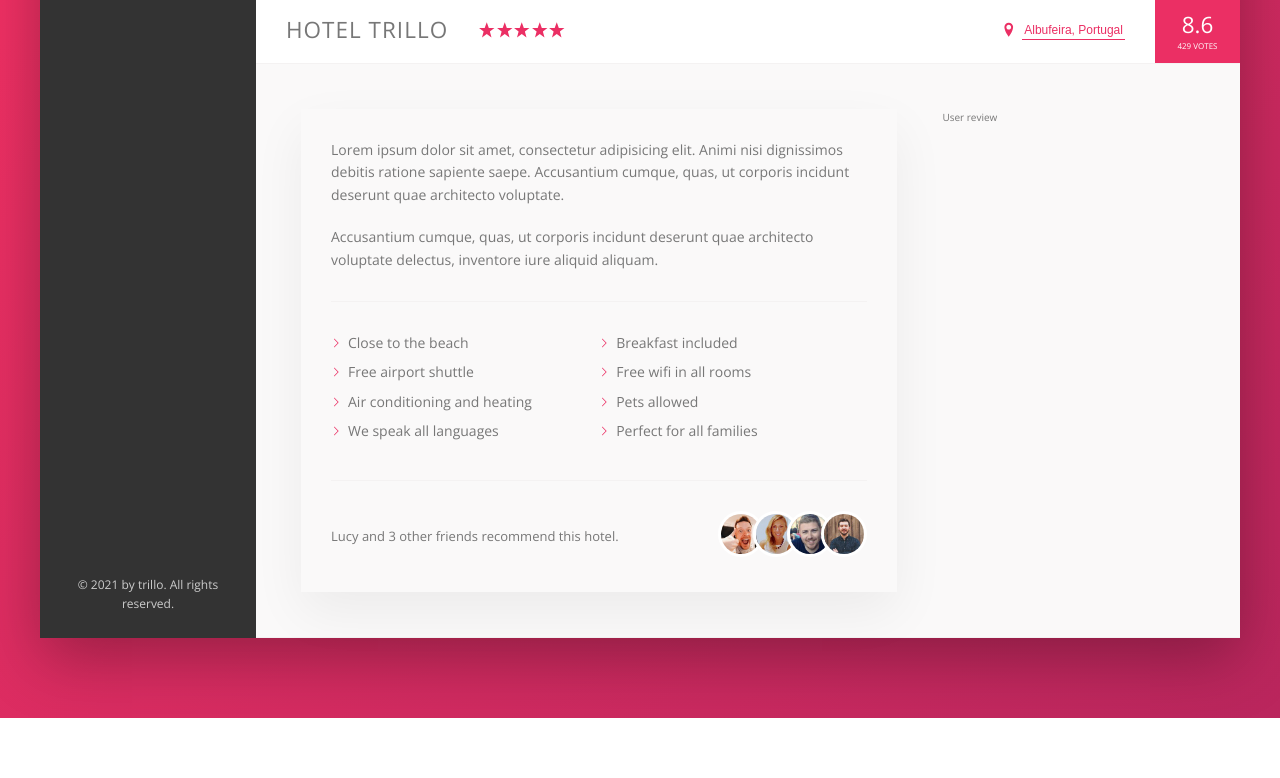
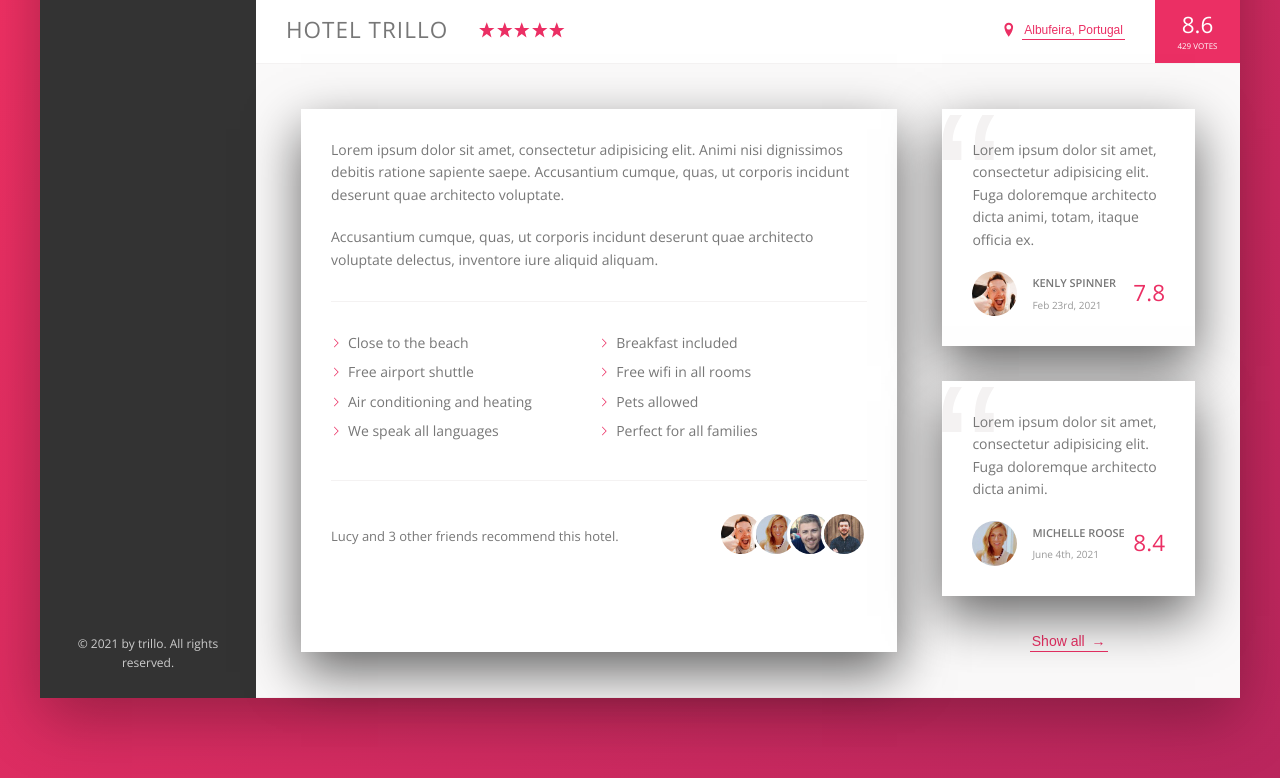
Before and after one commit to wzheng10/Trillo, a website: page index.html in a window 1280 px wide. Shown: the part 539-1317 px from the top of the page. Before the commit the page ends 1257 px from the top, so only its background shows below. Drawn offline with nearby package versions, Linux system fonts and the light colour scheme.

Commit message:
User Review Section:

```diff
--- a/index.html
+++ b/index.html
@@ -175,10 +175,37 @@
 
 
                         <div class="user-review">
-                            User review
+                            <figure class="review">
+                                <blockquote class="review__text">
+                                    Lorem ipsum dolor sit amet, consectetur adipisicing elit. Fuga doloremque architecto
+                                    dicta animi, totam, itaque officia ex.
+                                </blockquote>
+                                <figcaption class="review__user">
+                                    <img src="img/user-1.jpg" alt="User 1" class="review__photo">
+                                    <div class="review__user-box">
+                                        <p class="review__user-name">Kenly Spinner</p>
+                                        <p class="review__user-date">Feb 23rd, 2021</p>
+                                    </div>
+                                    <div class="review__user-rating">7.8</div>
+                                </figcaption>
+                            </figure>
+
+                            <figure class="review">
+                                <blockquote class="review__text">
+                                    Lorem ipsum dolor sit amet, consectetur adipisicing elit. Fuga doloremque architecto dicta animi.
+                                </blockquote>
+                                <figcaption class="review__user">
+                                    <img src="img/user-2.jpg" alt="User 2" class="review__photo">
+                                    <div class="review__user-box">
+                                        <p class="review__user-name">Michelle Roose</p>
+                                        <p class="review__user-date">June 4th, 2021</p>
+                                    </div>
+                                    <div class="review__user-rating">8.4</div>
+                                </figcaption>
+                            </figure>
+                            <button class="btn-inline">Show all <span>&rarr;</span></button>
                         </div>
                     </div>
-
                 </main>
             </div>
         </div>
--- a/sass/_base.scss
+++ b/sass/_base.scss
@@ -16,6 +16,7 @@
     --color-white: #fff;
 
     --shadow-dark: 0 2rem 6rem rgba(0, 0, 0, .3);
+    --shadow-light: 0 2rem 5rem rgba(0,0,0,.6);
 
     --line: 1px solid var(--color-grey-light-2)
 
--- a/sass/_components.scss
+++ b/sass/_components.scss
@@ -269,9 +269,19 @@
     cursor: pointer;
     transition: all .2s;
 
+    & span {
+        margin-left: 3px;
+        transition: margin-left .2s;
+    }
+
     &:hover {
         color: var(--color-grey-dark-1);
+
+        span {
+            margin-left: 8px;
+        }
     }
+
 
     &:focus {
         outline: none;
@@ -359,3 +369,66 @@
         }
     }
 }
+
+.review{
+    background-color: var(--color-white);
+    box-shadow: var(--shadow-light);
+    padding: 3rem;
+    margin-bottom: 3.5rem;
+    position: relative;
+    overflow: hidden;
+
+
+    &__text{
+        margin-bottom: 2rem;
+        z-index: 10;
+        position: relative;
+    }
+
+    &__user{
+        display: flex;
+        align-items: center;
+    }
+
+    &__photo{
+        height: 4.5rem;
+        width: 4.5rem;
+        border-radius: 50%;
+        margin-right: 1.5rem;
+    }
+
+    &__user-box{
+        margin-right: auto;
+    }
+
+    &__user-name{
+        font-size: 1.1rem;
+        font-weight: 600;
+        text-transform: uppercase;
+        margin-bottom: .5rem;
+    }
+
+    &__user-date {
+        font-size: 1rem;
+        color:var(--color-grey-dark-3);
+    }
+
+    &__user-rating{
+        color: var(--color-primary);
+        font-size: 2.25rem;
+        font-weight: 300;
+
+    }
+
+    &::before {
+        content: "\201C";
+        position: absolute;
+        top: -2.50rem;
+        left: -.75rem;
+        line-height: 1;
+        font-size: 20rem;
+        color: var(--color-grey-light-2);
+        font-family: sans-serif;
+        z-index: 1;
+    }
+}
--- a/sass/_layout.scss
+++ b/sass/_layout.scss
@@ -39,6 +39,7 @@
 }
 
 .detail {
+    font-size: 1.4rem;
     display: flex;
     padding: 4.5rem;
     background-color: var(--color-grey-light-1);
@@ -46,8 +47,8 @@
 }
 
 .description {
-    font-size: 1.4rem;
-    box-shadow: 0 2rem 5rem rgba(0,0,0,.06);
+    background: var(--color-white);
+    box-shadow: var(--shadow-light);
     padding: 3rem;
     flex: 0 0 60%;
     margin-right: 4.5rem;
@@ -55,4 +56,8 @@
 
 .user-review {
     flex: 1;
+
+    display: flex;
+    flex-direction: column;
+    align-items: center;
 }
```
Also changed, not shown: css/style.css.
